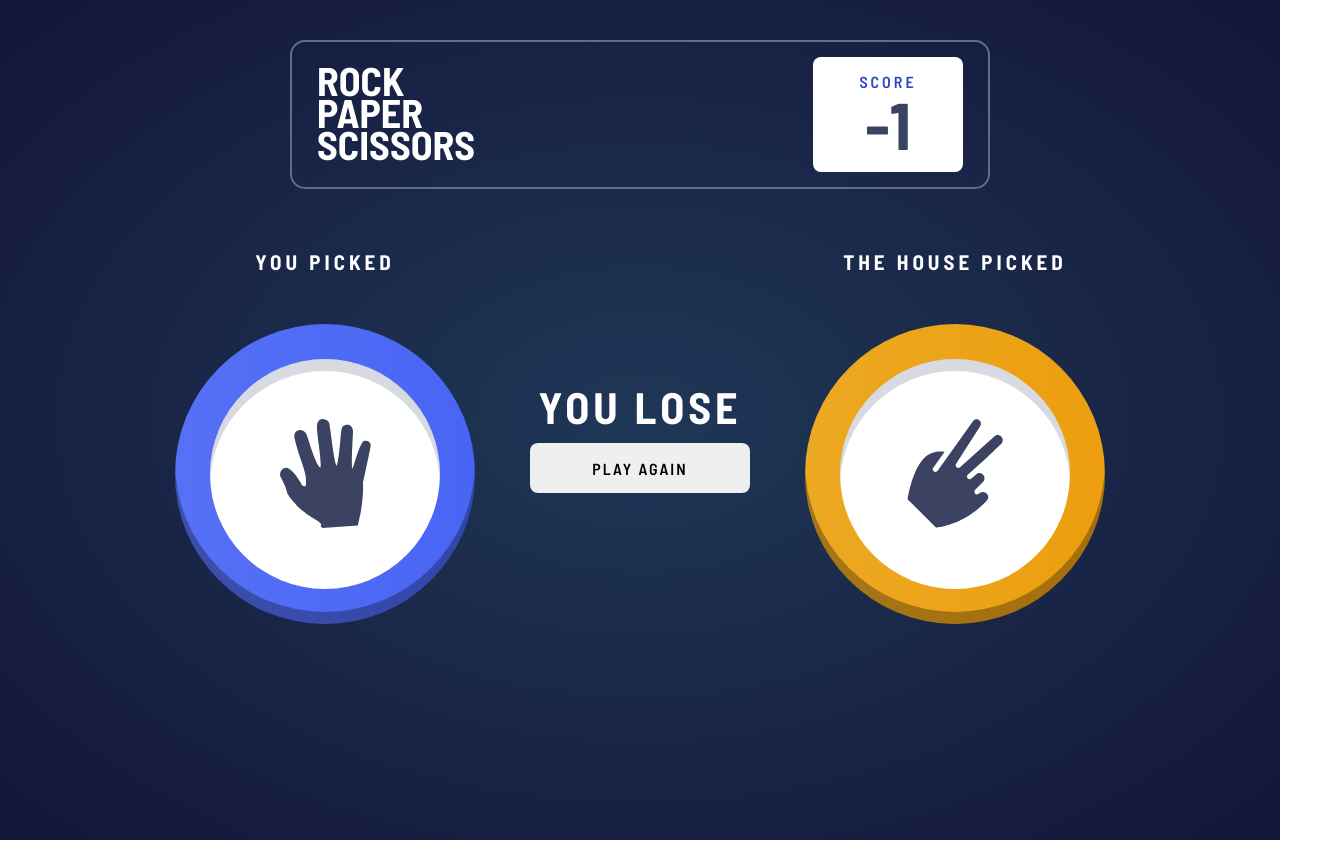
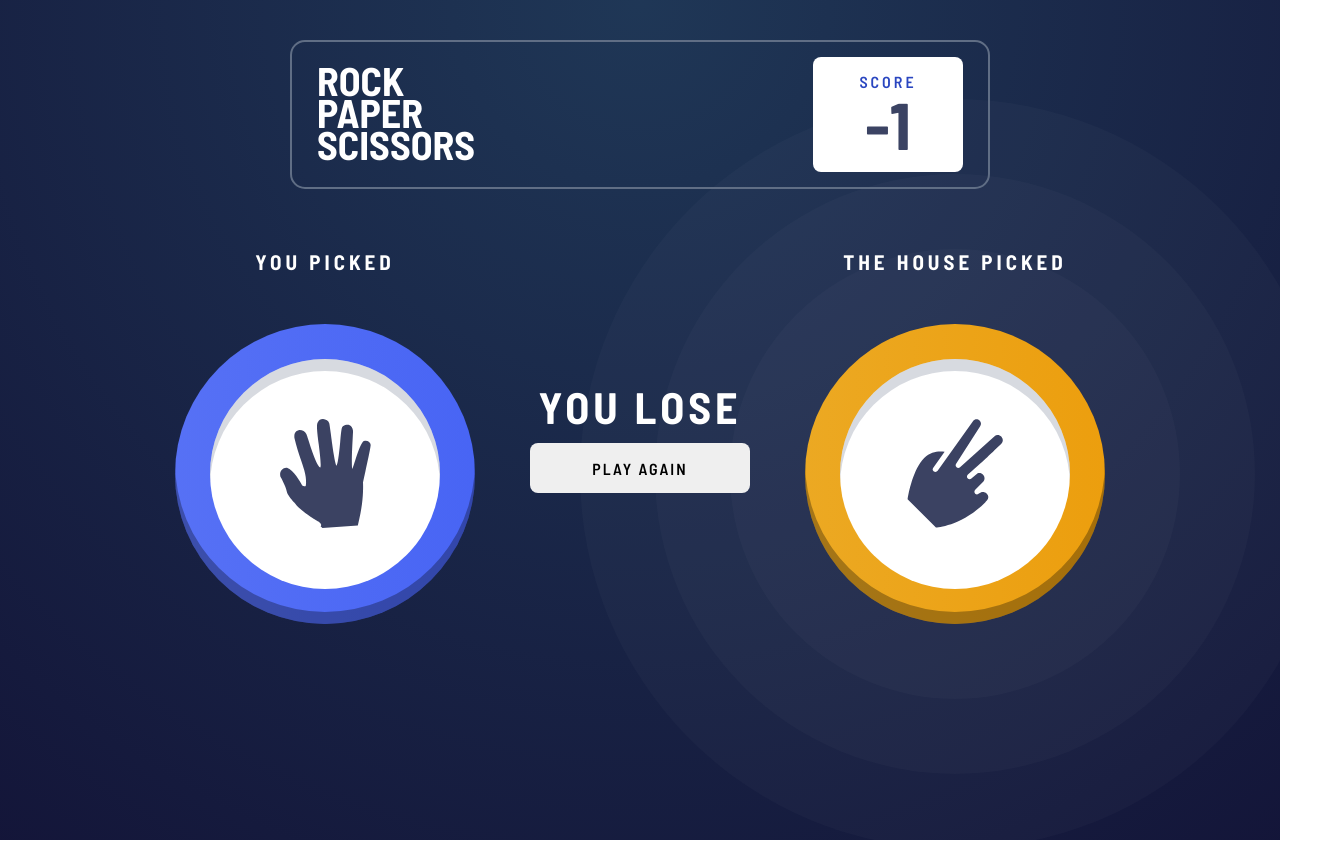
Before and after one commit to kawre/rock-paper-scissors, a plain HTML site: page index.html in a window 1280 px wide. Both pictures are taken after a click on the button 495 px from the left and 349 px from the top of the page. Shown: the whole page, 1330 px wide, since content can reach past the window. Drawn offline with Linux system fonts and the light colour scheme.

Commit message:
desktop final

```diff
--- a/app.js
+++ b/app.js
@@ -2,6 +2,8 @@ const btn = document.querySelectorAll(".pick button");
 const resultCont = document.querySelector(".result");
 const pickCont = document.querySelector(".pick");
 const houseCont = document.querySelector(".house");
+const yourPick = document.querySelector(".you");
+const resultsText = document.querySelector(".results");
 
 const scoreText = document.querySelector(".score");
 let score = 0;
@@ -9,7 +11,6 @@ let score = 0;
 btn.forEach(function (e) {
   e.addEventListener("click", () => {
     const userPicked = e.dataset.id;
-    const yourPick = document.querySelector(".you");
     pickCont.classList.add("hide");
     resultCont.classList.add("show");
     resultCont.classList.remove("hide");
@@ -30,20 +31,20 @@ btn.forEach(function (e) {
     const housePick = document.querySelector(".house button");
     housePick.classList.add("animation");
 
-    setTimeout(function housePick() {
+    setTimeout(function compPick() {
       houseCont.innerHTML = `<h2>THE HOUSE PICKED</h2>
       <button class="${compPicked}-container cont">
         <div class="${compPicked} img">
           <img src="/images/icon-${compPicked}.svg" alt="" />
         </div>
-      </button>`;
+        </button>`;
       resultCont.classList.add("final");
       scoreText.innerHTML = score;
+      gameResult();
     }, 1200);
 
     // results
     function results() {
-      const resultsText = document.querySelector(".results");
       if (userPicked === compPicked) {
         resultsText.innerHTML = "DRAW";
       } else if (compPicked === "rock" && userPicked === "paper") {
@@ -85,5 +86,20 @@ btn.forEach(function (e) {
         </div>
       </button>`;
     });
+    // win/lose animations
+
+    function gameResult() {
+      animationDiv = document.createElement("div");
+      animationDiv.classList.add("win-animation");
+      animationDiv.innerHTML = `<div class="circle-15"></div>
+      <div class="circle-2"></div>
+      <div class="circle-25"></div>`;
+
+      if (resultsText.innerHTML === "WIN") {
+        yourPick.appendChild(animationDiv);
+      } else if (resultsText.innerHTML === "LOSE") {
+        houseCont.appendChild(animationDiv);
+      }
+    }
   });
 });
--- a/index.html
+++ b/index.html
@@ -56,7 +56,7 @@
       <section class="result hide">
         <div class="you"></div>
         <div class="play-again">
-          <h1>YOU <span class="results">LOSE</span></h1>
+          <h1>YOU <span class="results"></span></h1>
           <button class="again">PLAY AGAIN</button>
         </div>
         <div class="house">
--- a/style.css
+++ b/style.css
@@ -7,7 +7,12 @@
 body {
   height: 100vh;
   width: 100vw;
-  background: radial-gradient(hsl(214, 47%, 23%), hsl(237, 49%, 15%));
+  background: radial-gradient(
+    circle at top,
+    hsl(214, 47%, 23%),
+    hsl(237, 49%, 15%)
+  );
+  background-repeat: no-repeat;
   overflow: hidden;
 }
 
@@ -297,6 +302,11 @@ header {
   animation: MoveUpDown 0.4s linear 3;
 }
 
+.house,
+.you {
+  position: relative;
+}
+
 @keyframes MoveUpDown {
   0% {
     transform: translate(0, 0px);
@@ -308,3 +318,73 @@ header {
     transform: translate(0, -0px);
   }
 }
+
+.win-animation {
+  position: absolute;
+  bottom: 0;
+  height: 300px;
+  width: 300px;
+}
+
+/* win cicrlces */
+
+.circle-15 {
+  position: absolute;
+  height: 300px;
+  width: 300px;
+  opacity: 0.025;
+  z-index: -2;
+  background: white;
+  border-radius: 50%;
+  animation: grow15 0.4s 1 forwards;
+}
+
+.circle-2 {
+  position: absolute;
+  height: 300px;
+  width: 300px;
+  opacity: 0.025;
+  z-index: -3;
+  background: white;
+  border-radius: 50%;
+  animation: grow2 0.4s 1 forwards;
+}
+
+.circle-25 {
+  position: absolute;
+  height: 300px;
+  width: 300px;
+  opacity: 0.025;
+  z-index: -4;
+  background: white;
+  border-radius: 50%;
+  animation: grow25 0.4s 1 forwards;
+}
+
+@keyframes grow15 {
+  from {
+    transform: scale(1);
+  }
+  to {
+    transform: scale(1.5);
+  }
+}
+
+@keyframes grow2 {
+  from {
+    transform: scale(1);
+  }
+  to {
+    transform: scale(2);
+  }
+}
+
+@keyframes grow25 {
+  from {
+    transform: scale(1);
+  }
+
+  to {
+    transform: scale(2.5);
+  }
+}
```
